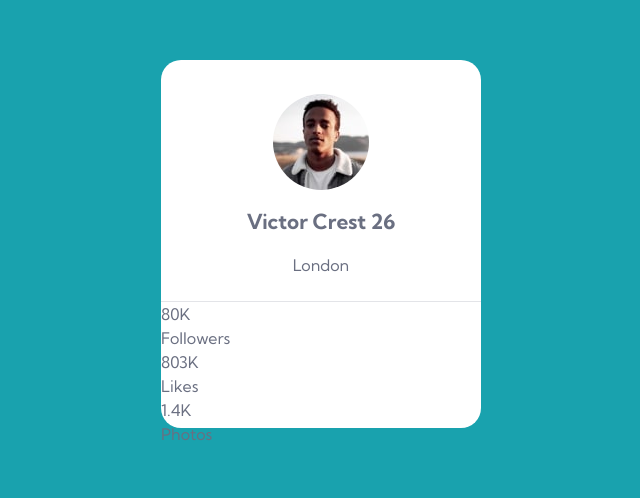
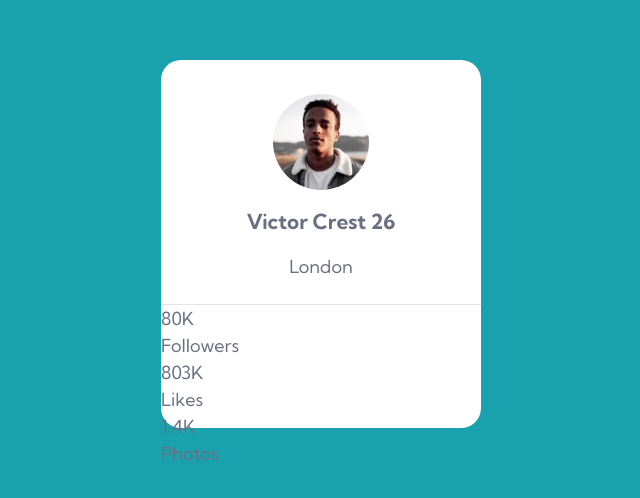
Before and after one commit to lehdwn/profile-card-component-exercise, a plain HTML site: page index.html in a window 1280 px wide. Shown: the part 156-654 px from the top of the page, without its empty margins (319-959 px from the left). Drawn offline with Linux system fonts and the light colour scheme.

Commit message:
fix: Correção do body

```diff
--- a/src/css/style.css
+++ b/src/css/style.css
@@ -1,13 +1,15 @@
 body{
     background-color: var(--background-color);
+    height: 100vh;
+    font-family: 'Kumbh Sans', sans-serif;
+    font-size: 18px;
 }
 
 .page-container{
-    height: 100vh;
-    width: 100vw;
     display: flex;
     justify-content: center;
     align-items: center;
+    height: 100%;
 }
 
 .profile-card{
```
